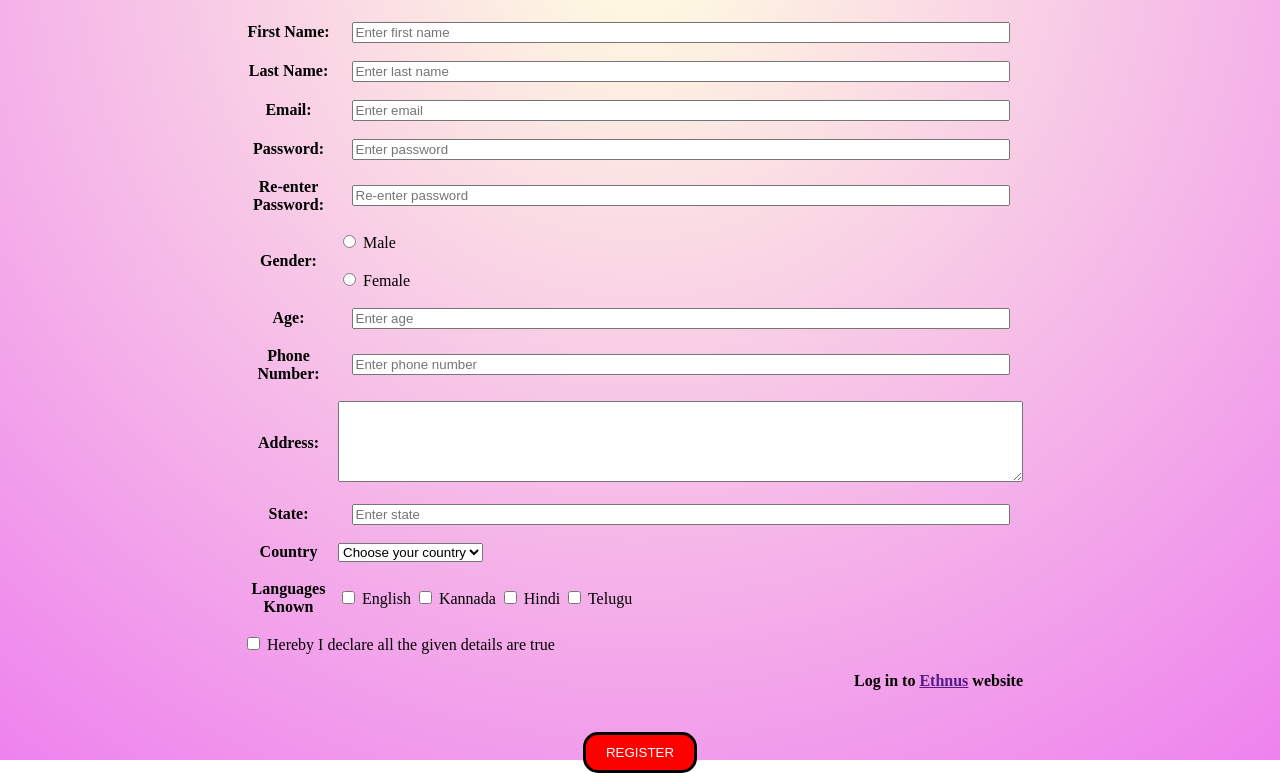
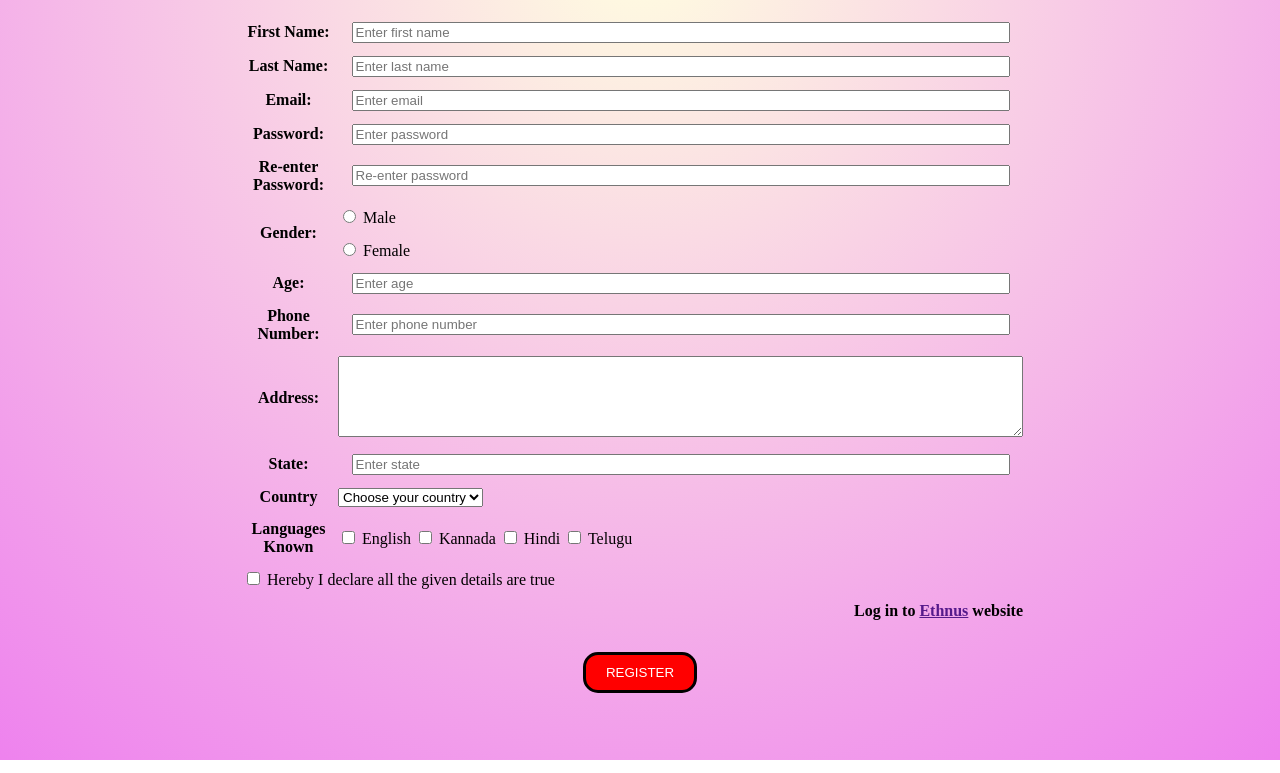
Before and after one commit to praveen-kamal/bootstrap_js_tasks, a plain HTML site: page js_task8.html in a window 1280 px wide. Shown: the part 61-834 px from the top of the page. Drawn offline with Linux system fonts and the light colour scheme.

Commit message:
JS Task 8

```diff
--- a/js_task8.html
+++ b/js_task8.html
@@ -25,7 +25,7 @@
       tr {
         text-align: center;
         font-weight: 700;
-        padding-bottom: 15px;
+        padding-bottom: 10px;
       }
 
       table {
```
